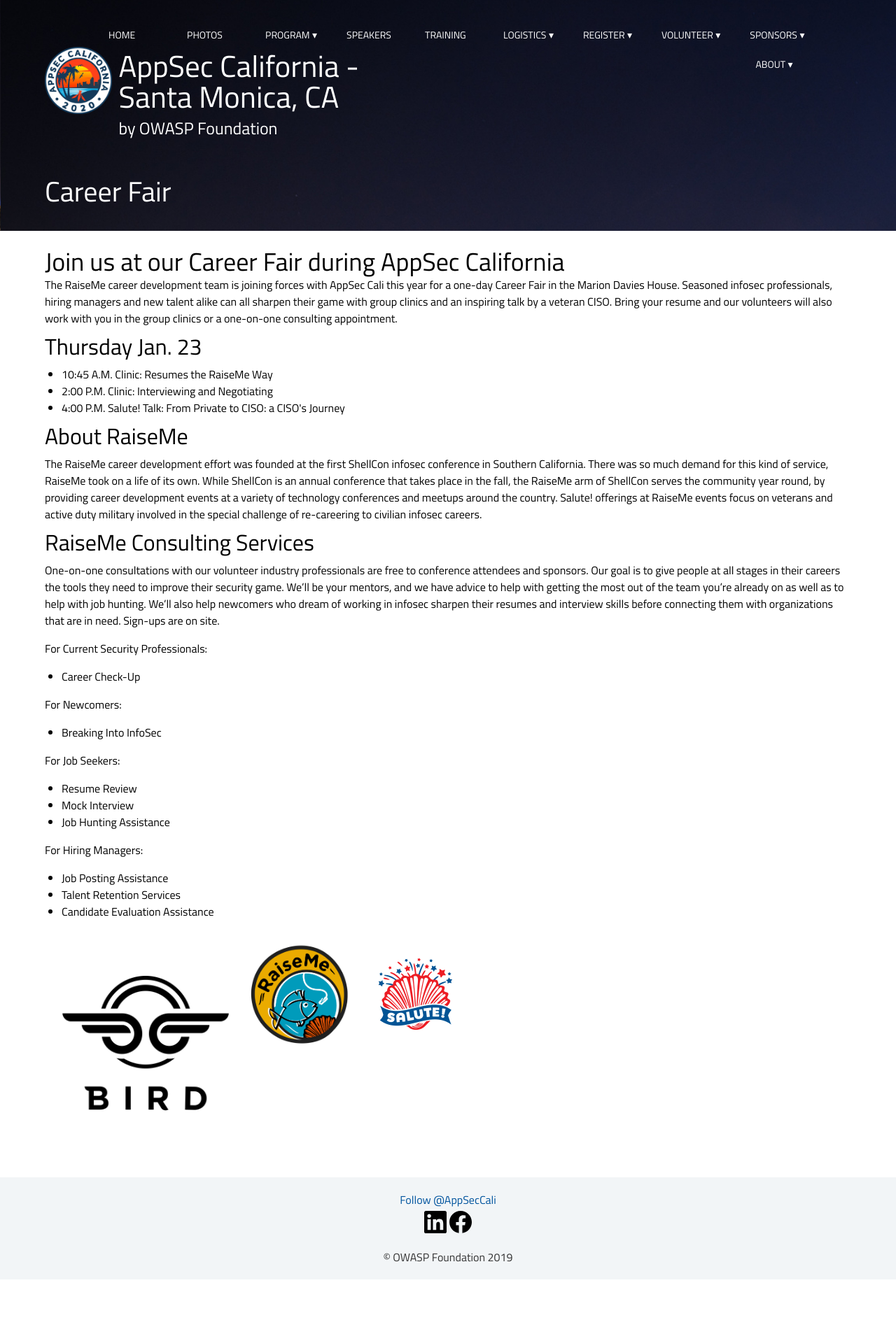
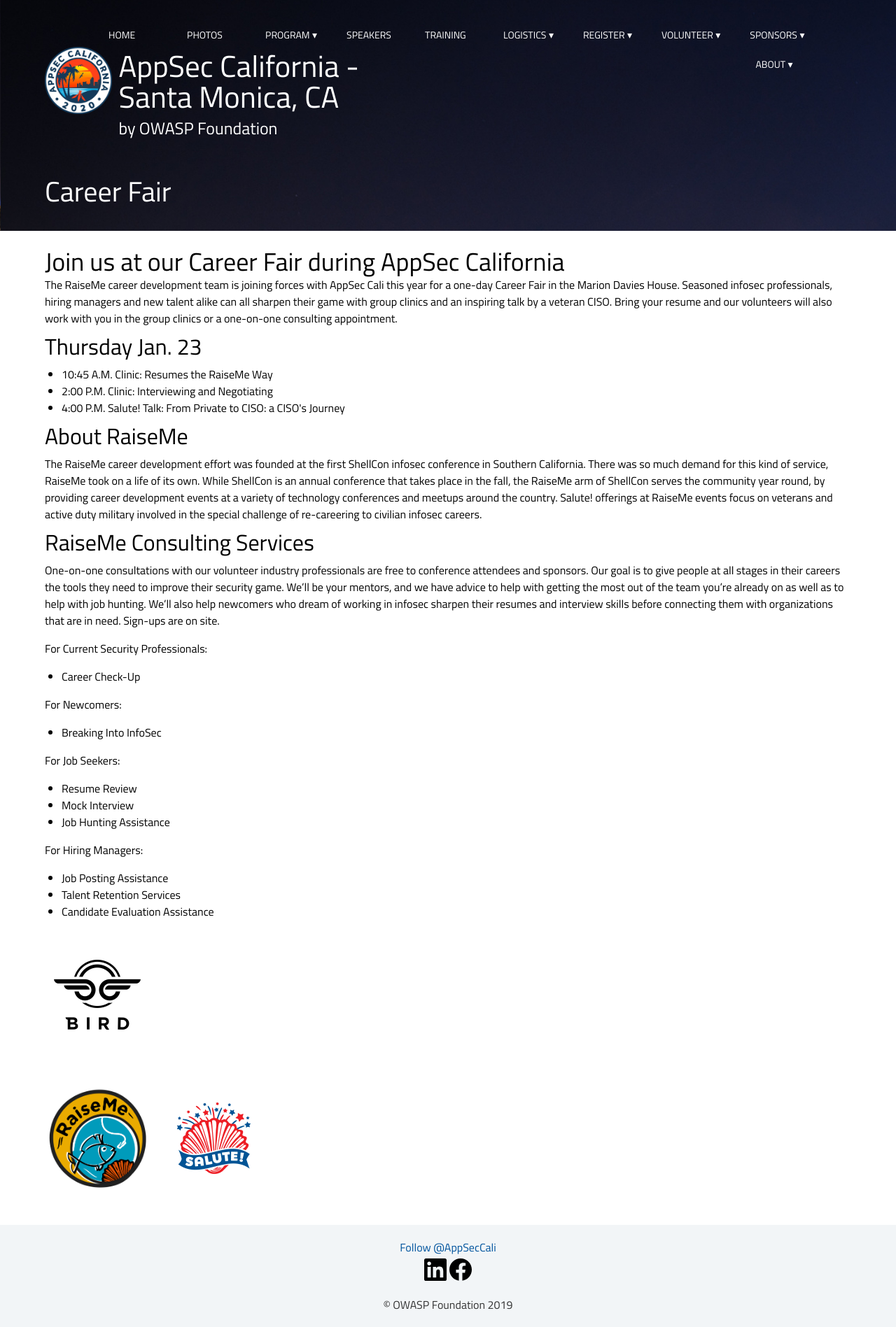
Before and after one commit to OWASP/2020-appseccalifornia, a Jekyll site: the page built from careerfair/index.html, in a window 1280 px wide. Shown: the whole page at 70% size. Built offline with Jekyll 4.4.1, drawn with Linux system fonts in a browser that asks for light colours; some web fonts are replaced; comment, search, counter and statistics services are not loaded; before the commit the page ends 1829 px from its top, so only the background shows below that.

Commit message:
sizing bird logo

```diff
--- a/careerfair/index.html
+++ b/careerfair/index.html
@@ -51,7 +51,7 @@
 </ul>
 
 <p>
-<div class="row" align="center"><img src="../assets/images/birdlogo.png" width="25%></div>
+<div class="row" align="center"><img src="../assets/images/birdlogo.png" height="150" width="150"></div>
 </p>
 <br>
 <p><div class="row" align="center"><img src="RaiseMeLogo.png" alt="RaiseMe logo" height="150" width="150">&emsp;<img src="SaluteLogo.png" alt="Salute logo" height="150" width="150"></div></p>
```
